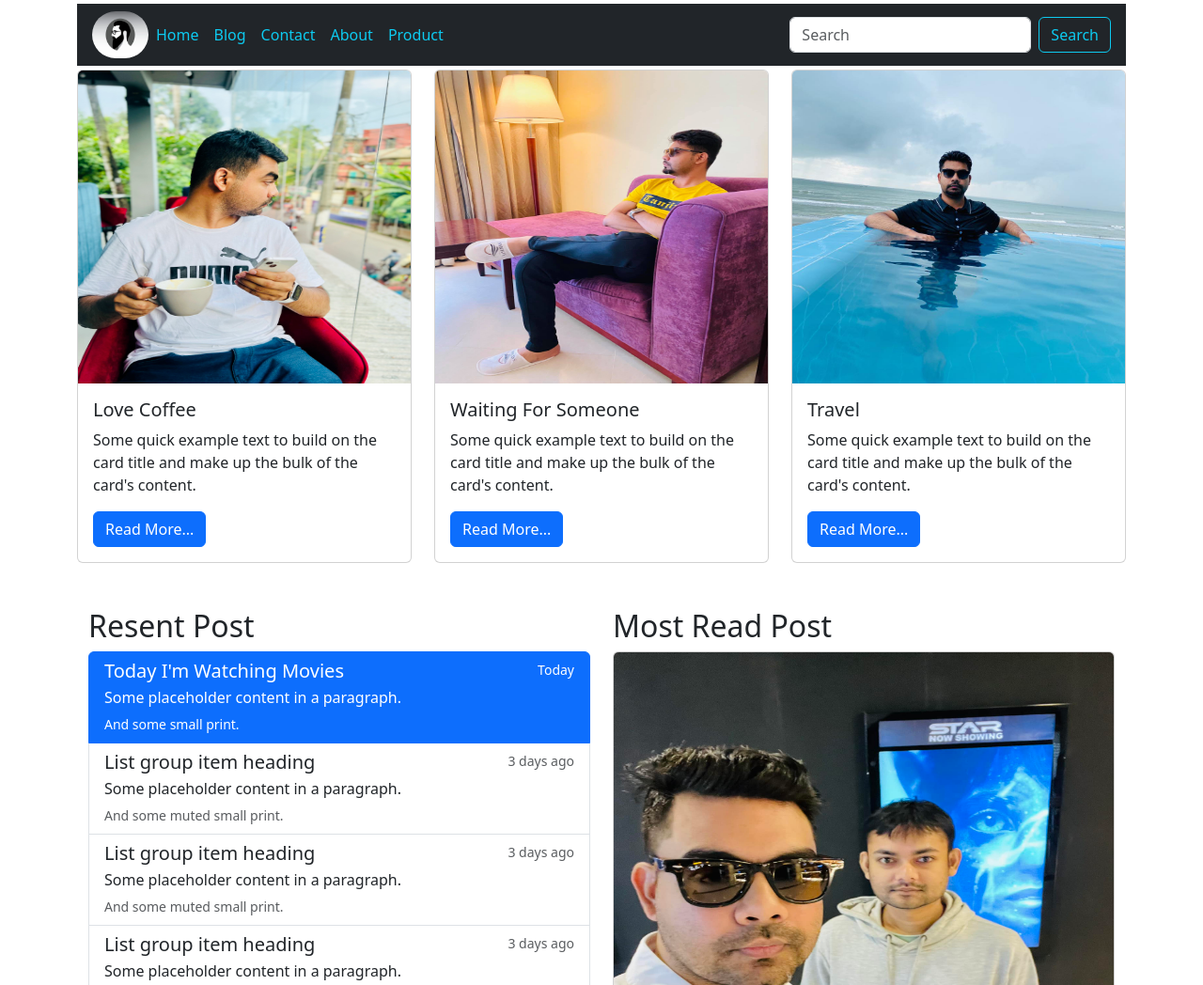
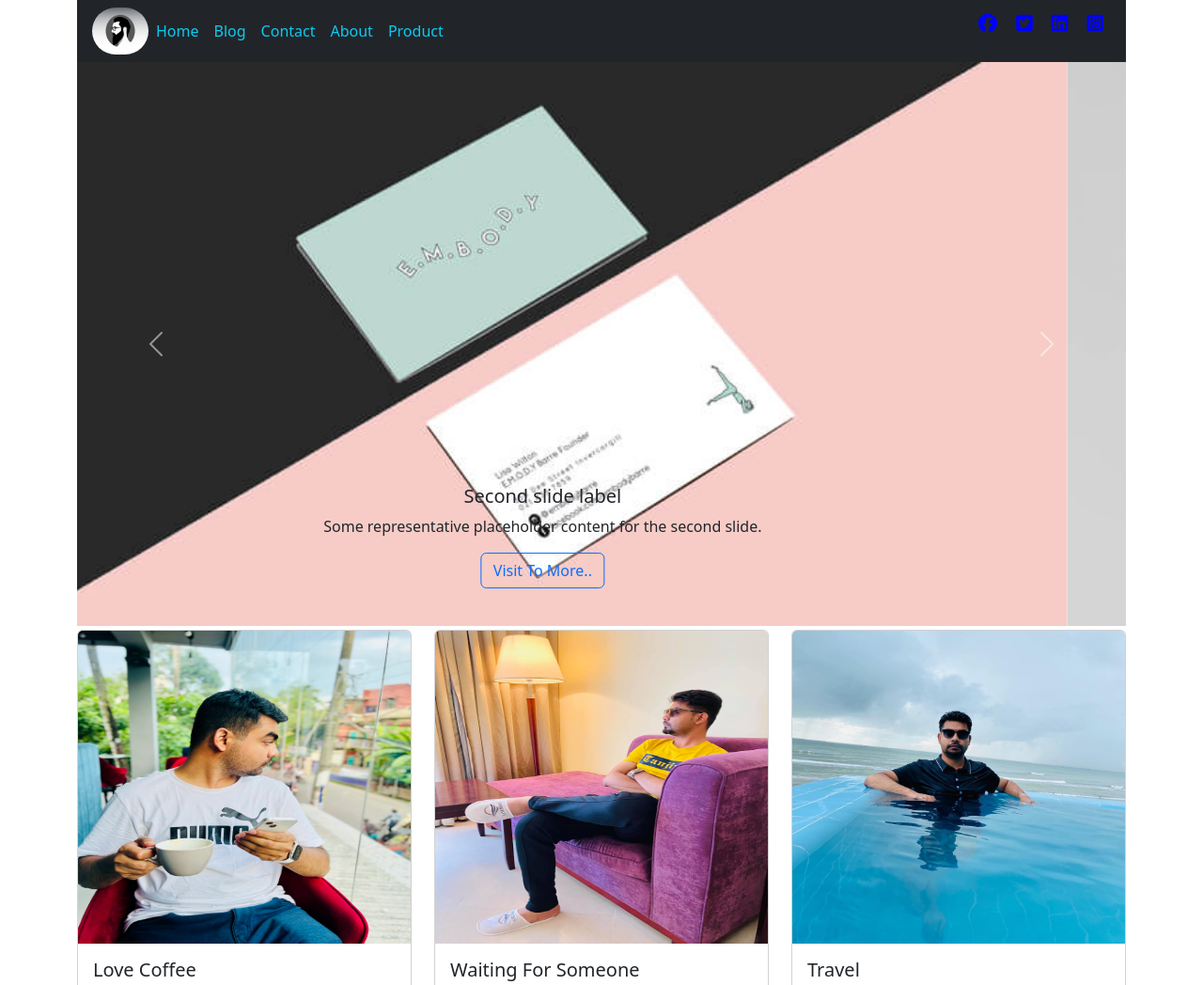
Before and after one commit to bloggeryeanur/simple-blog, a plain HTML site: page index.html in a window 1280 px wide. Shown: the top 1048 px of the page at 94% size. Drawn offline with nearby package versions, Linux system fonts and the light colour scheme.

Commit message:
Add Socila icon

```diff
--- a/index.html
+++ b/index.html
@@ -16,7 +16,7 @@
 </head>
 
 <body>
-  <div class="container mt-1">
+  <div class="container">
     <!-- Navigation Section -->
     <nav class="navbar navbar-expand-lg bg-dark px-3">
       <a href="index.html">
@@ -44,13 +44,63 @@
             <a class="nav-link text-info" href="product.html">Product</a>
           </li>
         </ul>
-        <form class="d-flex" role="search">
-          <input class="form-control me-2" type="search" placeholder="Search" aria-label="Search">
-          <button class="btn btn-outline-info" type="submit">Search</button>
-        </form>
+     <ul>
+      <li>
+        <a style="color: blue; font-size: 20px;" class="p-2" href="facebook.com"><span><i class="fa-brands fa-facebook"></i></span></a>
+        <a style="color: blue; font-size: 20px;" class="p-2" href="https://twitter.com/.com"><span><i class="fa-brands fa-square-twitter"></i></span></a>
+        <a style="color: blue; font-size: 20px;" class="p-2" href="linkedin.com"><span><i class="fa-brands fa-linkedin"></i></span></a>
+        <a style="color: blue; font-size: 20px;" class="p-2" href="instagram.com"><span><i class="fa-brands fa-square-instagram"></i></span></a>
+      </li>
+     </ul>
       </div>
     </nav>
 
+
+    <!-- Slider Section -->
+    <div id="carouselExampleAutoplaying" class="carousel slide" data-bs-ride="carousel">
+      <div class="carousel-inner">
+        <div class="carousel-item active">
+          <img src="photos/slider/advertising-1.jpg" class="d-block w-100" alt="...">
+          <div class="carousel-caption d-md-block text-dark">
+            <h5>Second slide label</h5>
+            <p>Some representative placeholder content for the second slide.</p>
+            <button class="btn btn-outline-primary">Visit To More..</button>
+          </div>
+        </div>
+        <div class="carousel-item">
+          <img src="photos/slider/advertising-2.jpg" class="d-block w-100" alt="...">
+          <div class="carousel-caption d-md-block text-dark">
+            <h5>Second slide label</h5>
+            <p>Some representative placeholder content for the second slide.</p>
+            <button class="btn btn-outline-primary">Visit To More..</button>
+          </div>
+        </div>
+        <div class="carousel-item">
+          <img src="photos/slider/advertising-3.jpg" class="d-block w-100" alt="...">
+          <div class="carousel-caption d-md-block text-dark">
+            <h5>Second slide label</h5>
+            <p>Some representative placeholder content for the second slide.</p>
+            <button class="btn btn-outline-primary">Visit To More..</button>
+          </div>
+        </div>
+        <div class="carousel-item">
+          <img src="photos/slider/advertising-4.jpg" class="d-block w-100" alt="...">
+          <div class="carousel-caption d-md-block text-dark">
+            <h5>Second slide label</h5>
+            <p>Some representative placeholder content for the second slide.</p>
+            <button class="btn btn-outline-primary">Visit To More..</button>
+          </div>
+        </div>
+      </div>
+      <button class="carousel-control-prev" type="button" data-bs-target="#carouselExampleAutoplaying" data-bs-slide="prev">
+        <span class="carousel-control-prev-icon" aria-hidden="true"></span>
+        <span class="visually-hidden">Previous</span>
+      </button>
+      <button class="carousel-control-next" type="button" data-bs-target="#carouselExampleAutoplaying" data-bs-slide="next">
+        <span class="carousel-control-next-icon" aria-hidden="true"></span>
+        <span class="visually-hidden">Next</span>
+      </button>
+    </div>
 
     <!-- Blog Fuchard post -->
     <div class="row d-flex mt-1">
--- a/style.css
+++ b/style.css
@@ -3,3 +3,7 @@
     height: 333px;
 
 }
+
+#carouselExampleAutoplaying img{
+    height: 600px;
+}
```
Also changed, not shown: photos/slider/advertising-1.jpg (added), photos/slider/advertising-2.jpg (added), photos/slider/advertising-3.jpg (added), photos/slider/advertising-4.jpg (added), photos/slider/blog1.jpg (added), photos/slider/blog2.jpg (added), photos/slider/blog3.jpg (added), photos/slider/branding-1.jpg (added), photos/slider/branding-2.jpg (added), photos/slider/branding-3.jpg (added), photos/slider/branding-4.jpg (added), photos/slider/branding-5.jpg (added), photos/slider/web-1.jpg (added), photos/slider/web-2.jpg (added), 2 more files.
